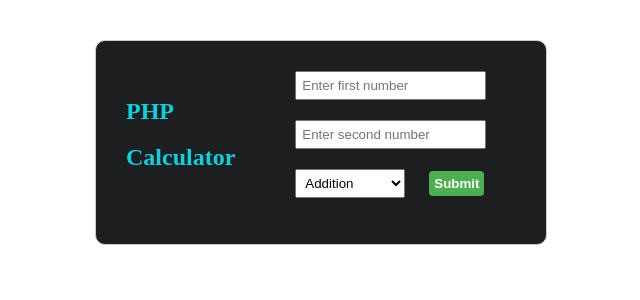
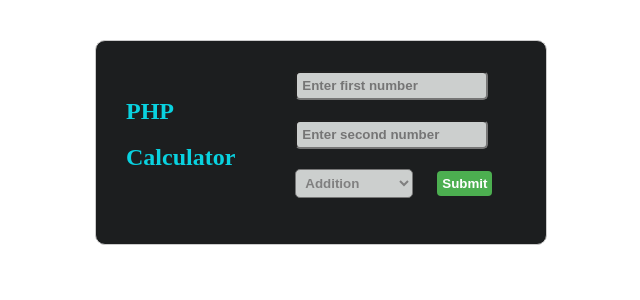
Before and after one commit to bijoymamud/phpCalculator, a PHP site: page / in a window 1280 px wide. Shown: the top 300 px of the page, without its empty margins (319-959 px from the left). Run offline with PHP 8.4, Linux system fonts and the light colour scheme.

Commit message:
modification

```diff
--- a/index.php
+++ b/index.php
@@ -18,8 +18,9 @@
       }
 
       .bottom{
-        text-align: center;
+        text-align: right;
         color: white;
+        padding: 0 20px;
       }
         .calculator {
 
@@ -42,6 +43,11 @@
         input, select, button {
             margin: 10px;
             padding: 5px;
+            border-radius: 5px;
+            background-color: #cccfce;
+            color:gray;
+            font-weight:bold;
+
         }
 
         .button {
```
